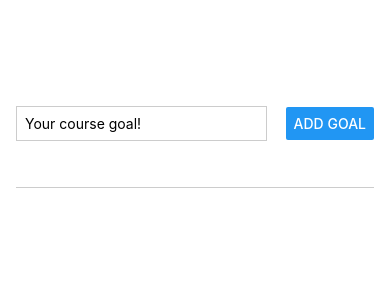
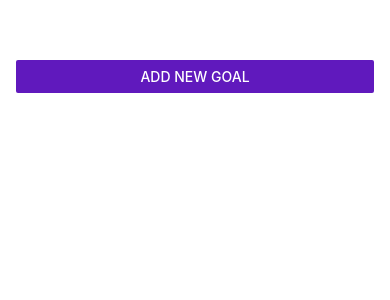
Before and after one commit to cherick04/RNCourse, a React Native app: screen / in a window 390 px wide. Shown: the top 300 px of the page. Built offline with nearby package versions, Linux system fonts and the light colour scheme.

Commit message:
Add a modal screen

```diff
--- a/App.js
+++ b/App.js
@@ -1,11 +1,16 @@
 import { useState } from "react";
-import { StyleSheet, View, Button, TextInput, FlatList } from "react-native";
+import { StyleSheet, View, FlatList, Button } from "react-native";
 
 import GoalItem from "./components/GoalItem";
 import GoalInput from "./components/GoalInput";
 
 export default function App() {
+  const [modalIsVisible, setModalIsVisible] = useState(false);
   const [courseGoals, setCourseGoals] = useState([]);
+
+  function startAddGoalHandler() {
+    setModalIsVisible(true);
+  }
 
   function addGoalHandler(enteredGoalText) {
     setCourseGoals((currentCourseGoals) => [
@@ -22,7 +27,12 @@
 
   return (
     <View style={styles.appContainer}>
-      <GoalInput onAddGoal={addGoalHandler} />
+      <Button
+        title="Add New Goal"
+        color="#6019bdff"
+        onPress={startAddGoalHandler}
+      />
+      <GoalInput visible={modalIsVisible} onAddGoal={addGoalHandler} />
       <View style={styles.goalsContainer}>
         <FlatList
           data={courseGoals}
--- a/components/GoalInput.js
+++ b/components/GoalInput.js
@@ -1,5 +1,5 @@
 import { useState } from "react";
-import { StyleSheet, View, TextInput, Button } from "react-native";
+import { StyleSheet, View, TextInput, Button, Modal } from "react-native";
 
 function GoalInput(props) {
   const [enteredGoalText, setEnteredText] = useState("");
@@ -14,6 +14,7 @@
   }
 
   return (
+    <Modal visible={props.visible} animationType="slide">
       <View style={styles.inputContainer}>
         <TextInput
           style={styles.textInput}
@@ -23,6 +24,7 @@
         />
         <Button title="Add Goal" onPress={addGoalHandler} />
       </View>
+    </Modal>
   );
 }
 
```
Lines whose indentation alone changed are shown as unchanged.
